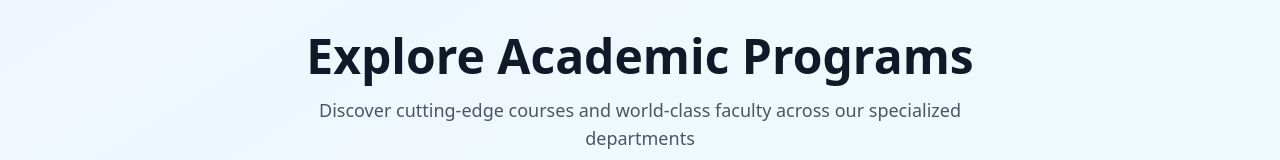
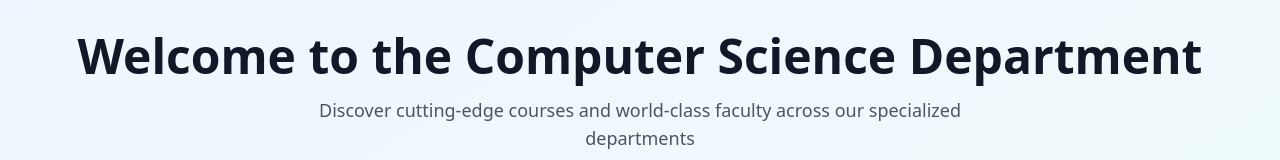
Before and after one commit to spattnaik1998/course-journey-CS-Department, a React (Create React App) app in the folder frontend/: page / in a window 1280 px wide. Shown: the top 160 px of the page. Built offline with nearby package versions, Linux system fonts and the light colour scheme; no server answers.

Commit message:
Changs to the heading

```diff
--- a/frontend/src/components/MajorsList.js
+++ b/frontend/src/components/MajorsList.js
@@ -34,7 +34,7 @@ function MajorsList() {
         {/* Header */}
         <div className="text-center mb-12">
           <h1 className="text-4xl md:text-5xl font-bold text-gray-900 mb-4">
-            Explore Academic Programs
+            Welcome to the Computer Science Department
           </h1>
           <p className="text-lg text-gray-600 max-w-2xl mx-auto">
             Discover cutting-edge courses and world-class faculty across our specialized departments
```
